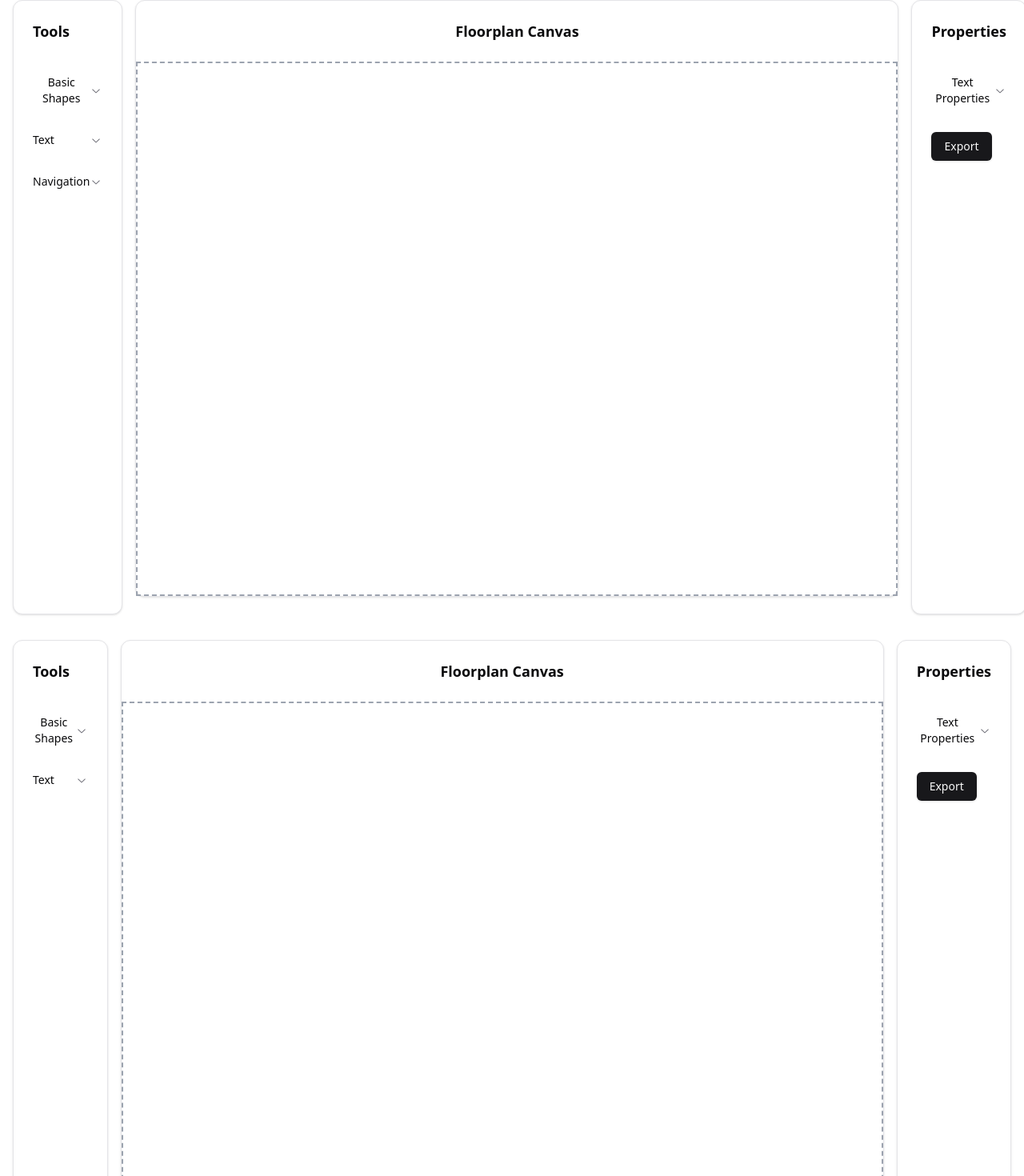
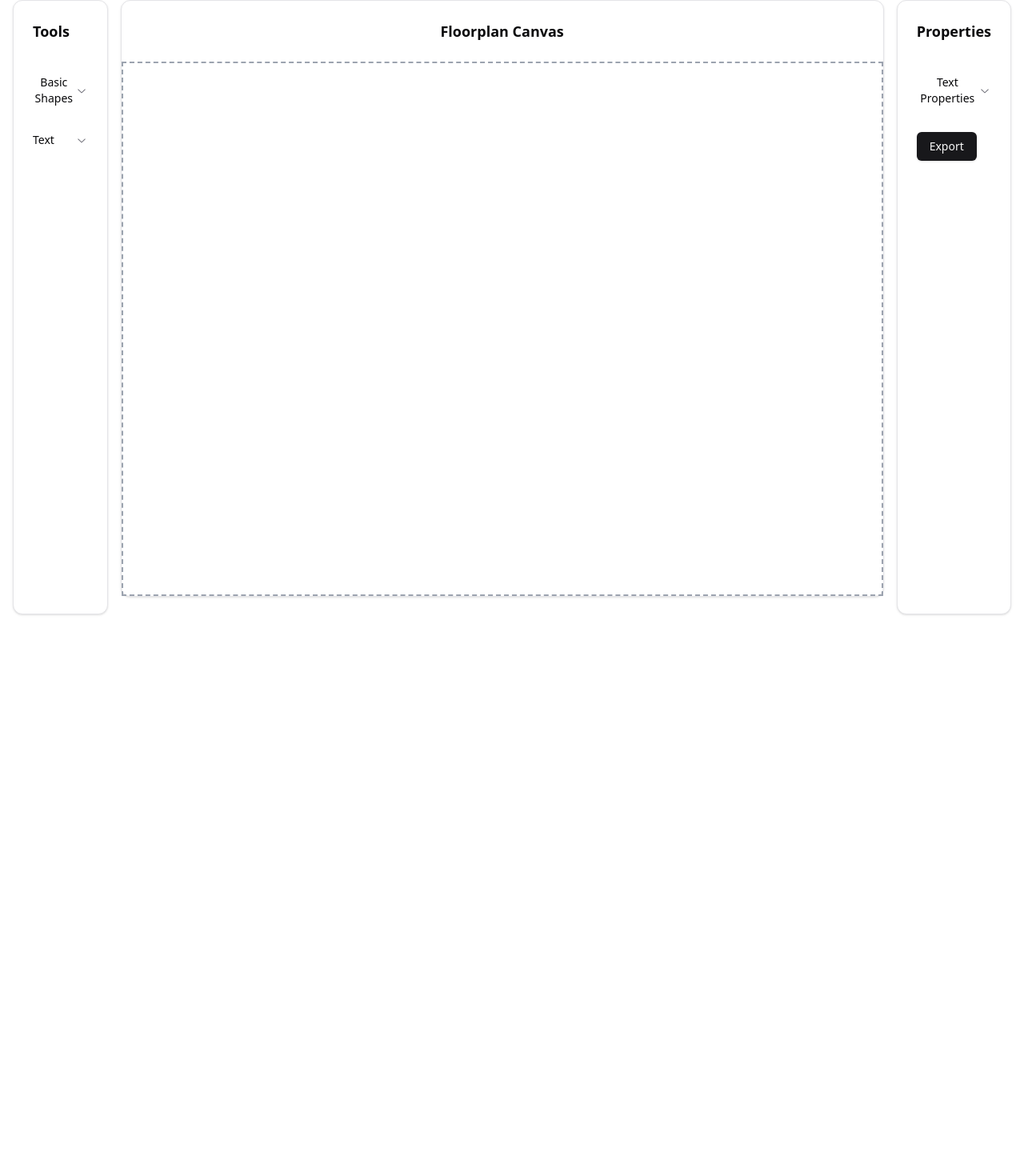
Before and after one commit to satyanderasoni/2D-interactive-Playground-using-React-Konva, a React (Vite) app: page / in a window 1280 px wide. Shown: the part 16-1486 px from the top of the page at 80% size. After the commit the page ends 800 px from the top, so only its background shows below. Built offline with nearby package versions, Linux system fonts and the light colour scheme.

Commit message:
copy removed

```diff
--- a/src/App.jsx
+++ b/src/App.jsx
@@ -1,4 +1,3 @@
-  import FloorplanEditor from "./components/FloorplanEditor";
   import FloorplanEditorCopy from "./components/FloorplanEditorcopy";
   import './App.css';
 
@@ -8,8 +7,6 @@
 
       <>
       <div>
-        <FloorplanEditor />
-      </div><div>
           <FloorplanEditorCopy />
         </div>
         </>
```
